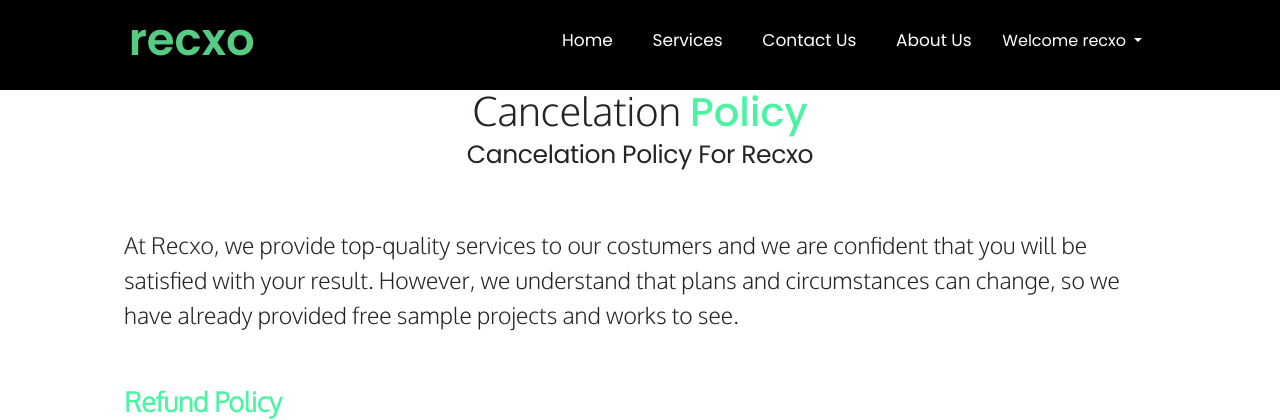
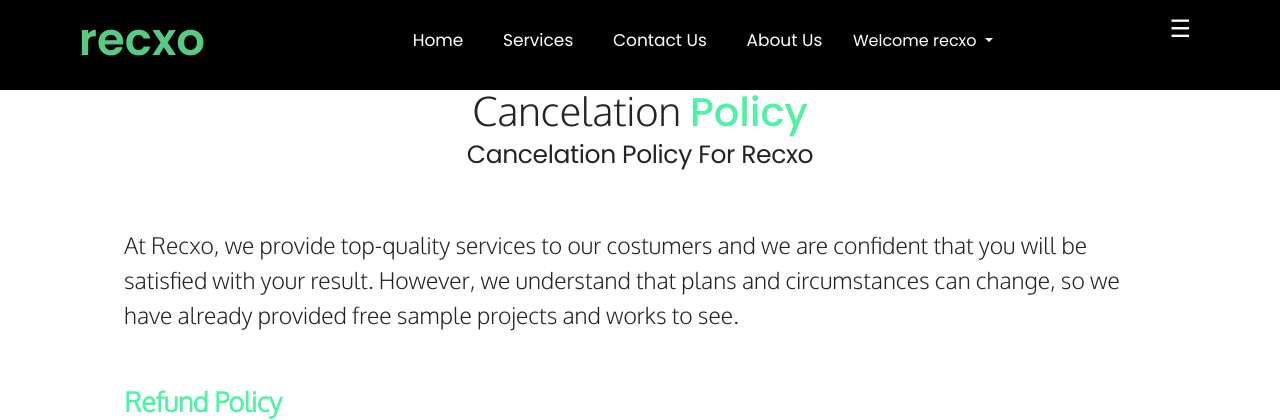
Before and after one commit to rishv1912/RECXO, a Django app: page /cancelation-policy/ in a window 1280 px wide. Shown: the top 420 px of the page. Run offline with Django 4.2, Linux system fonts and the light colour scheme; a user stored in the database is signed in.

Commit message:
made some changes in js file

```diff
--- a/templates/base.html
+++ b/templates/base.html
@@ -43,5 +43,6 @@
     <!-- footer starts -->
     {% include 'footer.html' %}
     <!-- footer ends -->
+    <script src="{% static 'script/script.js'%}"></script>
   </body>
 </html>
--- a/templates/navbar.html
+++ b/templates/navbar.html
@@ -5,6 +5,25 @@
     <meta charset="UTF-8" />
     <meta name="viewport" content="width=device-width, initial-scale=1.0" />
     <link rel="stylesheet" href="{% static 'css/navbar.css'%}" />
+    <style>
+          .mobile-menu {
+  display: none;
+}
+
+.mobile-menu.active {
+  display: block;
+}
+
+.mobile-menu-toggle {
+ background-color: black;
+  color: #fff;
+  font-size: 24px;
+  padding: 10px;
+  border: none;
+  cursor: pointer;
+}
+
+    </style>
   </head>
   <body>
     <nav>
@@ -108,6 +127,17 @@
             </li>
           </ul>
         </div>
+        <header>
+          <button id="menu-toggle" class="mobile-menu-toggle">☰</button>
+          <nav id="mobile-menu" class="mobile-menu">
+            <ul>
+              <li><a href="#">Home</a></li>
+              <li><a href="#">About</a></li>
+              <li><a href="#">Services</a></li>
+              <li><a href="#">Contact</a></li>
+            </ul>
+          </nav>
+        </header>
       </div>
     </nav>
   </body>
```
Also changed, not shown: static/script/script.js (renamed from static/js/script.js), static/script/tinyInjection.js (renamed from static/js/tinyInjection.js).
